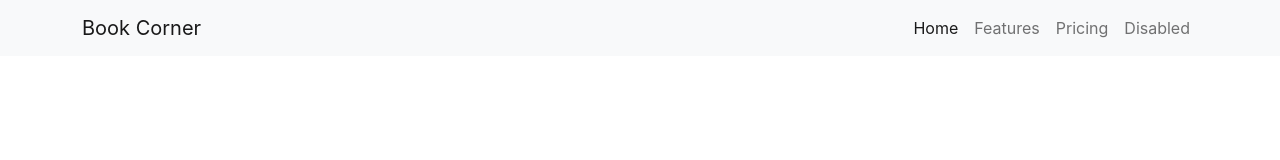
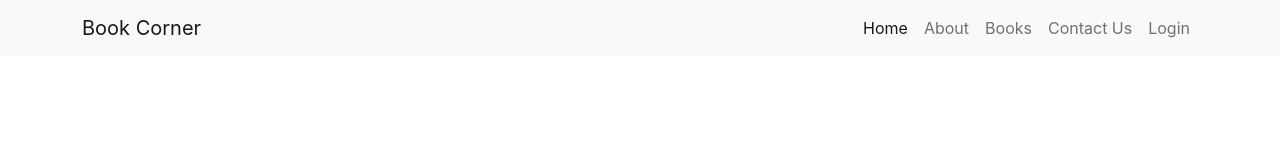
Before and after one commit to hanif365/bookcorner, a React (Create React App) app: page / in a window 1280 px wide. Shown: the top 160 px of the page. Built offline with nearby package versions, Linux system fonts and the light colour scheme.

Commit message:
Navbar updated

```diff
--- a/src/components/Shared/Navbar/Navbar.js
+++ b/src/components/Shared/Navbar/Navbar.js
@@ -13,9 +13,10 @@
                     <div class="collapse navbar-collapse" id="navbarNavAltMarkup">
                         <div class="navbar-nav ms-auto">
                             <a class="nav-link active" aria-current="page" href="#">Home</a>
-                            <a class="nav-link" href="#">Features</a>
-                            <a class="nav-link" href="#">Pricing</a>
-                            <a class="nav-link" href="#">Disabled</a>
+                            <a class="nav-link" href="#">About</a>
+                            <a class="nav-link" href="#">Books</a>
+                            <a class="nav-link" href="#">Contact Us</a>
+                            <a class="nav-link" href="#">Login</a>
                         </div>
                     </div>
                 </div>
```
